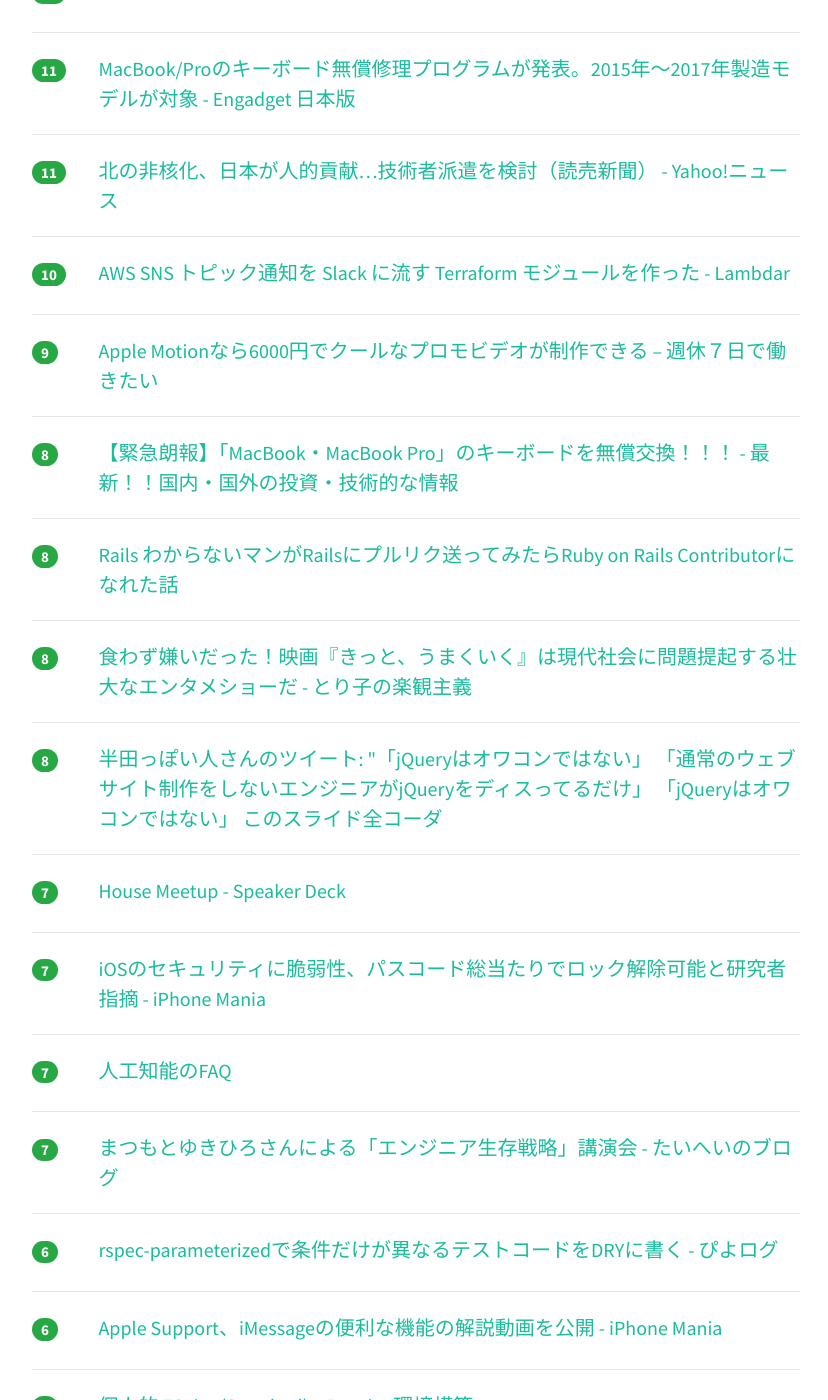
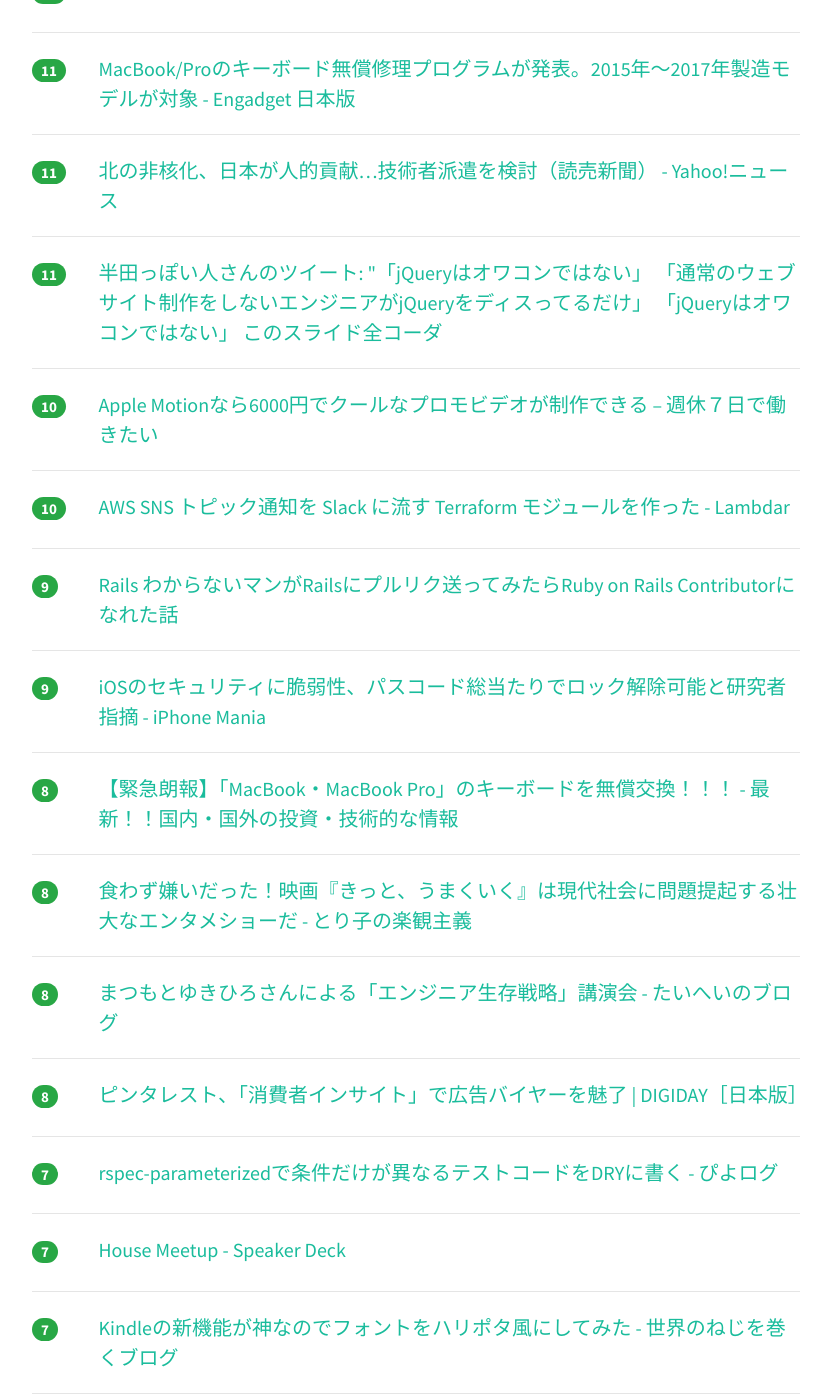
Before and after one commit to yatta47/hatena-matome-site, a Jekyll site: the page built from _posts/2018-06-24-hatena.md, in a window 1280 px wide and 1400 px high, scrolled down 2893 px. Shown: the whole window, without its empty margins (224-1052 px from the left). Built offline with Jekyll 4.4.1, drawn with Linux system fonts in a browser that asks for light colours; nearby versions of some CDN libraries; some of the changed text lies outside the part shown.

Commit message:
Updated 2018-06-24

```diff
--- a/_posts/2018-06-24-hatena.md
+++ b/_posts/2018-06-24-hatena.md
@@ -1,24 +1,29 @@
 ---
 layout: post
 title:  "2018-06-24 はてぶIT"
-date:   2018-06-24 18:02:07
+date:   2018-06-24 19:02:57
 tags: [it-hotentry]
 ---
-53 件のデータあり
+54 件のデータあり
 
 <hr><div class="row">
-<div class="col-1"><span class="badge badge-pill badge-success h2">223</span></div>
+<div class="col-1"><span class="badge badge-pill badge-success h2">233</span></div>
 <div class="col-11"><a href='https://speakerdeck.com/yosuke_furukawa/enzinianinarujue-wu' target='_blank'>エンジニアになる覚悟 - Speaker Deck</a></div>
 </div>
 <hr>
 <div class="row">
-<div class="col-1"><span class="badge badge-pill badge-success h2">88</span></div>
+<div class="col-1"><span class="badge badge-pill badge-success h2">100</span></div>
 <div class="col-11"><a href='https://qiita.com/isihigameKoudai/items/eee3eb6a435675fdfd73' target='_blank'>Vue-cli uiが想像以上に便利だった話</a></div>
 </div>
 <hr>
 <div class="row">
-<div class="col-1"><span class="badge badge-pill badge-success h2">82</span></div>
+<div class="col-1"><span class="badge badge-pill badge-success h2">91</span></div>
 <div class="col-11"><a href='http://twitter.com/HiromitsuTakagi/status/1010493099368300544' target='_blank'>Hiromitsu Takagiさんのツイート: "広告配信会社を責めろとか、広告主を責めろという声が散見されるが、それは業界の都合を消費者に押し付けているにすぎない。消費者が自らが直面する掲載</a></div>
+</div>
+<hr>
+<div class="row">
+<div class="col-1"><span class="badge badge-pill badge-success h2">76</span></div>
+<div class="col-11"><a href='https://news.yahoo.co.jp/byline/moriimasakatsu/20180624-00086884/' target='_blank'>気を付けろ！QRコードに脆弱性？　その深刻さと騙されないための対策(森井昌克) - 個人 - Yahoo!ニュース</a></div>
 </div>
 <hr>
 <div class="row">
@@ -32,13 +37,13 @@ tags: [it-hotentry]
 </div>
 <hr>
 <div class="row">
-<div class="col-1"><span class="badge badge-pill badge-success h2">60</span></div>
-<div class="col-11"><a href='https://news.yahoo.co.jp/byline/moriimasakatsu/20180624-00086884/' target='_blank'>気を付けろ！QRコードに脆弱性？　その深刻さと騙されないための対策(森井昌克) - 個人 - Yahoo!ニュース</a></div>
+<div class="col-1"><span class="badge badge-pill badge-success h2">38</span></div>
+<div class="col-11"><a href='https://yoshidakenkou.net/post-11715/' target='_blank'>【顔バレ】自称主婦の星空サラさん、科捜研レベルの技術で顔面開示される</a></div>
 </div>
 <hr>
 <div class="row">
-<div class="col-1"><span class="badge badge-pill badge-success h2">38</span></div>
-<div class="col-11"><a href='https://yoshidakenkou.net/post-11715/' target='_blank'>【顔バレ】自称主婦の星空サラさん、科捜研レベルの技術で顔面開示される</a></div>
+<div class="col-1"><span class="badge badge-pill badge-success h2">28</span></div>
+<div class="col-11"><a href='https://jp.techcrunch.com/2018/06/23/2018-06-22-transfer-sh-is-an-instant-sharing-tool-for-programmers/' target='_blank'>2018-06-22-transfer-sh-is-an-instant-sharing-tool-for-programmers</a></div>
 </div>
 <hr>
 <div class="row">
@@ -52,33 +57,38 @@ tags: [it-hotentry]
 </div>
 <hr>
 <div class="row">
-<div class="col-1"><span class="badge badge-pill badge-success h2">26</span></div>
-<div class="col-11"><a href='https://jp.techcrunch.com/2018/06/23/2018-06-22-transfer-sh-is-an-instant-sharing-tool-for-programmers/' target='_blank'>2018-06-22-transfer-sh-is-an-instant-sharing-tool-for-programmers</a></div>
+<div class="col-1"><span class="badge badge-pill badge-success h2">25</span></div>
+<div class="col-11"><a href='https://togetter.com/li/1240029' target='_blank'>【まつもとゆきひろ氏　特別講演】若手エンジニアの生存戦略 - Togetter</a></div>
 </div>
 <hr>
 <div class="row">
 <div class="col-1"><span class="badge badge-pill badge-success h2">24</span></div>
-<div class="col-11"><a href='https://togetter.com/li/1240029' target='_blank'>【まつもとゆきひろ氏　特別講演】若手エンジニアの生存戦略 - Togetter</a></div>
+<div class="col-11"><a href='https://speakerdeck.com/yosuke_furukawa/enzinianinarujue-wu?slide=84' target='_blank'>エンジニアになる覚悟 - Speaker Deck</a></div>
 </div>
 <hr>
 <div class="row">
 <div class="col-1"><span class="badge badge-pill badge-success h2">23</span></div>
-<div class="col-11"><a href='https://speakerdeck.com/yosuke_furukawa/enzinianinarujue-wu?slide=84' target='_blank'>エンジニアになる覚悟 - Speaker Deck</a></div>
+<div class="col-11"><a href='https://anond.hatelabo.jp/20180624145319' target='_blank'>女性エンジニアと言えば、某MSの女性エンジニアが公式の本人ツイッターで"..</a></div>
 </div>
 <hr>
 <div class="row">
-<div class="col-1"><span class="badge badge-pill badge-success h2">21</span></div>
+<div class="col-1"><span class="badge badge-pill badge-success h2">22</span></div>
 <div class="col-11"><a href='https://sadayoshi-tada.hatenablog.com/entry/20180623/1529764469' target='_blank'>『はてな・ペパボ技術大会 #4 〜DevOps〜 @京都』で各社の取り組みを聞いて色々考えた話 - 継続は力なり</a></div>
 </div>
 <hr>
 <div class="row">
-<div class="col-1"><span class="badge badge-pill badge-success h2">19</span></div>
+<div class="col-1"><span class="badge badge-pill badge-success h2">22</span></div>
+<div class="col-11"><a href='https://medium.com/@sukaiiwasaki/ee34166475b3' target='_blank'>まつもとゆきひろ氏の公演を聞いて感じた圧倒的な差 – Sky Iwasaki – Medium</a></div>
+</div>
+<hr>
+<div class="row">
+<div class="col-1"><span class="badge badge-pill badge-success h2">20</span></div>
 <div class="col-11"><a href='https://chi-design-ooo.com/qa-marketing-design-view/' target='_blank'>Humore design web » あ、ありのまま今起こったことを話すぜ…。マーケティングの話をしていたらいつの間にかデザインの話をしていたんだが</a></div>
 </div>
 <hr>
 <div class="row">
 <div class="col-1"><span class="badge badge-pill badge-success h2">19</span></div>
-<div class="col-11"><a href='https://medium.com/@sukaiiwasaki/ee34166475b3' target='_blank'>まつもとゆきひろ氏の公演を聞いて感じた圧倒的な差 – Sky Iwasaki – Medium</a></div>
+<div class="col-11"><a href='http://msyksphinz.hatenablog.com/entry/2018/06/24/040000' target='_blank'>Microsoftのデータフロープロセッサ EDGEの論文を読む - FPGA開発日記</a></div>
 </div>
 <hr>
 <div class="row">
@@ -97,23 +107,28 @@ tags: [it-hotentry]
 </div>
 <hr>
 <div class="row">
+<div class="col-1"><span class="badge badge-pill badge-success h2">17</span></div>
+<div class="col-11"><a href='https://togetter.com/li/1240189' target='_blank'>大阪モノレールの分岐器が動く様子がなんかもうスゴくてびっくり「驚異の技術!」「永遠に見ていられる」 - Togetter</a></div>
+</div>
+<hr>
+<div class="row">
 <div class="col-1"><span class="badge badge-pill badge-success h2">16</span></div>
 <div class="col-11"><a href='https://japan.cnet.com/article/35121164/' target='_blank'>「学位」が取れるニュージーランドのクリエイティブ専門教育機関--手に職つけながら経営も - CNET Japan</a></div>
 </div>
 <hr>
 <div class="row">
 <div class="col-1"><span class="badge badge-pill badge-success h2">16</span></div>
-<div class="col-11"><a href='https://togetter.com/li/1240189' target='_blank'>大阪モノレールの分岐器が動く様子がなんかもうスゴくてびっくり「驚異の技術!」「永遠に見ていられる」 - Togetter</a></div>
+<div class="col-11"><a href='https://japanese.engadget.com/2018/06/23/nuro-2gbps/' target='_blank'>nuro光（2Gbps）導入までの顛末。結果として得られた速度は最高でした - Engadget 日本版</a></div>
 </div>
 <hr>
 <div class="row">
 <div class="col-1"><span class="badge badge-pill badge-success h2">16</span></div>
-<div class="col-11"><a href='http://msyksphinz.hatenablog.com/entry/2018/06/24/040000' target='_blank'>Microsoftのデータフロープロセッサ EDGEの論文を読む - FPGA開発日記</a></div>
+<div class="col-11"><a href='https://anond.hatelabo.jp/20180623181244' target='_blank'>Y社のエンジニア炎上について思ったこと -「女性エンジニア少ない問題</a></div>
 </div>
 <hr>
 <div class="row">
 <div class="col-1"><span class="badge badge-pill badge-success h2">15</span></div>
-<div class="col-11"><a href='https://anond.hatelabo.jp/20180623181244' target='_blank'>Y社のエンジニア炎上について思ったこと -「女性エンジニア少ない問題</a></div>
+<div class="col-11"><a href='http://www.itmedia.co.jp/pcuser/articles/1806/24/news012.html' target='_blank'>YouTubeを超えて広がる「好きなことで、生きていく」のいま - ITmedia PC USER</a></div>
 </div>
 <hr>
 <div class="row">
@@ -123,26 +138,11 @@ tags: [it-hotentry]
 <hr>
 <div class="row">
 <div class="col-1"><span class="badge badge-pill badge-success h2">14</span></div>
-<div class="col-11"><a href='http://www.itmedia.co.jp/pcuser/articles/1806/24/news012.html' target='_blank'>YouTubeを超えて広がる「好きなことで、生きていく」のいま - ITmedia PC USER</a></div>
+<div class="col-11"><a href='http://twitter.com/hiromitsutakagi/status/1010493099368300544' target='_blank'>Hiromitsu Takagiさんのツイート: "広告配信会社を責めろとか、広告主を責めろという声が散見されるが、それは業界の都合を消費者に押し付けているにすぎない。消費者が自らが直面する掲載</a></div>
 </div>
 <hr>
 <div class="row">
 <div class="col-1"><span class="badge badge-pill badge-success h2">13</span></div>
-<div class="col-11"><a href='http://twitter.com/hiromitsutakagi/status/1010493099368300544' target='_blank'>Hiromitsu Takagiさんのツイート: "広告配信会社を責めろとか、広告主を責めろという声が散見されるが、それは業界の都合を消費者に押し付けているにすぎない。消費者が自らが直面する掲載</a></div>
-</div>
-<hr>
-<div class="row">
-<div class="col-1"><span class="badge badge-pill badge-success h2">12</span></div>
-<div class="col-11"><a href='https://anond.hatelabo.jp/20180624145319' target='_blank'>女性エンジニアと言えば、某MSの女性エンジニアが公式の本人ツイッターで"..</a></div>
-</div>
-<hr>
-<div class="row">
-<div class="col-1"><span class="badge badge-pill badge-success h2">12</span></div>
-<div class="col-11"><a href='https://japanese.engadget.com/2018/06/23/nuro-2gbps/' target='_blank'>nuro光（2Gbps）導入までの顛末。結果として得られた速度は最高でした - Engadget 日本版</a></div>
-</div>
-<hr>
-<div class="row">
-<div class="col-1"><span class="badge badge-pill badge-success h2">12</span></div>
 <div class="col-11"><a href='http://catindog.hatenablog.com/entry/2018/06/23/234427' target='_blank'>K8Sで機械学習の予想システムを作成　 - にほんごのれんしゅう</a></div>
 </div>
 <hr>
@@ -157,13 +157,28 @@ tags: [it-hotentry]
 </div>
 <hr>
 <div class="row">
+<div class="col-1"><span class="badge badge-pill badge-success h2">11</span></div>
+<div class="col-11"><a href='http://twitter.com/assialiholic/status/1010416686325829632' target='_blank'>半田っぽい人さんのツイート: "「jQueryはオワコンではない」 「通常のウェブサイト制作をしないエンジニアがjQueryをディスってるだけ」 「jQueryはオワコンではない」 このスライド全コーダ</a></div>
+</div>
+<hr>
+<div class="row">
+<div class="col-1"><span class="badge badge-pill badge-success h2">10</span></div>
+<div class="col-11"><a href='https://blog.craftz.dog/apple-motion-is-the-cheapest-way-to-make-professional-promo-videos-8c4c2aa95f0d' target='_blank'>Apple Motionなら6000円でクールなプロモビデオが制作できる – 週休７日で働きたい</a></div>
+</div>
+<hr>
+<div class="row">
 <div class="col-1"><span class="badge badge-pill badge-success h2">10</span></div>
 <div class="col-11"><a href='http://lambdar.hatenablog.com/entry/2017/05/21/020208' target='_blank'>AWS SNS トピック通知を Slack に流す Terraform モジュールを作った - Lambdar</a></div>
 </div>
 <hr>
 <div class="row">
 <div class="col-1"><span class="badge badge-pill badge-success h2">9</span></div>
-<div class="col-11"><a href='https://blog.craftz.dog/apple-motion-is-the-cheapest-way-to-make-professional-promo-videos-8c4c2aa95f0d' target='_blank'>Apple Motionなら6000円でクールなプロモビデオが制作できる – 週休７日で働きたい</a></div>
+<div class="col-11"><a href='https://qiita.com/liukoki/items/84eac1011eca7f848f36' target='_blank'>Rails わからないマンがRailsにプルリク送ってみたらRuby on Rails Contributorになれた話</a></div>
+</div>
+<hr>
+<div class="row">
+<div class="col-1"><span class="badge badge-pill badge-success h2">9</span></div>
+<div class="col-11"><a href='https://iphone-mania.jp/news-216785/' target='_blank'>iOSのセキュリティに脆弱性、パスコード総当たりでロック解除可能と研究者指摘 - iPhone Mania</a></div>
 </div>
 <hr>
 <div class="row">
@@ -173,17 +188,22 @@ tags: [it-hotentry]
 <hr>
 <div class="row">
 <div class="col-1"><span class="badge badge-pill badge-success h2">8</span></div>
-<div class="col-11"><a href='https://qiita.com/liukoki/items/84eac1011eca7f848f36' target='_blank'>Rails わからないマンがRailsにプルリク送ってみたらRuby on Rails Contributorになれた話</a></div>
-</div>
-<hr>
-<div class="row">
-<div class="col-1"><span class="badge badge-pill badge-success h2">8</span></div>
 <div class="col-11"><a href='https://www.torikooptimism.com/entry/three-idiots' target='_blank'>食わず嫌いだった！映画『きっと、うまくいく』は現代社会に問題提起する壮大なエンタメショーだ - とり子の楽観主義</a></div>
 </div>
 <hr>
 <div class="row">
 <div class="col-1"><span class="badge badge-pill badge-success h2">8</span></div>
-<div class="col-11"><a href='http://twitter.com/assialiholic/status/1010416686325829632' target='_blank'>半田っぽい人さんのツイート: "「jQueryはオワコンではない」 「通常のウェブサイト制作をしないエンジニアがjQueryをディスってるだけ」 「jQueryはオワコンではない」 このスライド全コーダ</a></div>
+<div class="col-11"><a href='https://taihei.hatenablog.com/entry/2018/06/23/204858' target='_blank'>まつもとゆきひろさんによる「エンジニア生存戦略」講演会 - たいへいのブログ</a></div>
+</div>
+<hr>
+<div class="row">
+<div class="col-1"><span class="badge badge-pill badge-success h2">8</span></div>
+<div class="col-11"><a href='https://digiday.jp/platforms/pinterest-wooing-ad-buyers-consumer-insights-message/' target='_blank'>ピンタレスト、「消費者インサイト」で広告バイヤーを魅了 | DIGIDAY［日本版］</a></div>
+</div>
+<hr>
+<div class="row">
+<div class="col-1"><span class="badge badge-pill badge-success h2">7</span></div>
+<div class="col-11"><a href='https://blog.piyo.tech/posts/2018-06-04-rspec-parameterized/' target='_blank'>rspec-parameterizedで条件だけが異なるテストコードをDRYに書く - ぴよログ</a></div>
 </div>
 <hr>
 <div class="row">
@@ -193,22 +213,12 @@ tags: [it-hotentry]
 <hr>
 <div class="row">
 <div class="col-1"><span class="badge badge-pill badge-success h2">7</span></div>
-<div class="col-11"><a href='https://iphone-mania.jp/news-216785/' target='_blank'>iOSのセキュリティに脆弱性、パスコード総当たりでロック解除可能と研究者指摘 - iPhone Mania</a></div>
+<div class="col-11"><a href='http://www.nejimakiblog.com/entry/kindle-fonts-update-5961-2018-change' target='_blank'>Kindleの新機能が神なのでフォントをハリポタ風にしてみた - 世界のねじを巻くブログ</a></div>
 </div>
 <hr>
 <div class="row">
 <div class="col-1"><span class="badge badge-pill badge-success h2">7</span></div>
 <div class="col-11"><a href='http://www.ai-gakkai.or.jp/whatsai/AIfaq.html' target='_blank'>人工知能のFAQ</a></div>
-</div>
-<hr>
-<div class="row">
-<div class="col-1"><span class="badge badge-pill badge-success h2">7</span></div>
-<div class="col-11"><a href='https://taihei.hatenablog.com/entry/2018/06/23/204858' target='_blank'>まつもとゆきひろさんによる「エンジニア生存戦略」講演会 - たいへいのブログ</a></div>
-</div>
-<hr>
-<div class="row">
-<div class="col-1"><span class="badge badge-pill badge-success h2">6</span></div>
-<div class="col-11"><a href='https://blog.piyo.tech/posts/2018-06-04-rspec-parameterized/' target='_blank'>rspec-parameterizedで条件だけが異なるテストコードをDRYに書く - ぴよログ</a></div>
 </div>
 <hr>
 <div class="row">
@@ -223,7 +233,12 @@ tags: [it-hotentry]
 <hr>
 <div class="row">
 <div class="col-1"><span class="badge badge-pill badge-success h2">6</span></div>
-<div class="col-11"><a href='http://www.nejimakiblog.com/entry/kindle-fonts-update-5961-2018-change' target='_blank'>Kindleの新機能が神なのでフォントをハリポタ風にしてみた - 世界のねじを巻くブログ</a></div>
+<div class="col-11"><a href='http://blog.livedoor.jp/itsoku/archives/53702360.html' target='_blank'>【悲報】Microsoft、月額制のOffice 365へ移行促進。買い切り版を不利にして強硬へ : IT速報</a></div>
+</div>
+<hr>
+<div class="row">
+<div class="col-1"><span class="badge badge-pill badge-success h2">6</span></div>
+<div class="col-11"><a href='https://blog.codecamp.jp/application-programming?page=1' target='_blank'>アプリ開発出来るようになるプログラミングの勉強時間とは？ | Tech2GO</a></div>
 </div>
 <hr>
 <div class="row">
@@ -247,8 +262,8 @@ tags: [it-hotentry]
 </div>
 <hr>
 <div class="row">
-<div class="col-1"><span class="badge badge-pill badge-success h2">5</span></div>
-<div class="col-11"><a href='https://blog.codecamp.jp/application-programming?page=1' target='_blank'>アプリ開発出来るようになるプログラミングの勉強時間とは？ | Tech2GO</a></div>
+<div class="col-1"><span class="badge badge-pill badge-success h2">4</span></div>
+<div class="col-11"><a href='http://deeplearning.jp/seminar/' target='_blank'>Seminar – Deep Learning JP</a></div>
 </div>
 <hr>
 <div class="row">
@@ -257,16 +272,6 @@ tags: [it-hotentry]
 </div>
 <hr>
 <div class="row">
-<div class="col-1"><span class="badge badge-pill badge-success h2">4</span></div>
-<div class="col-11"><a href='http://blog.livedoor.jp/itsoku/archives/53702360.html' target='_blank'>【悲報】Microsoft、月額制のOffice 365へ移行促進。買い切り版を不利にして強硬へ : IT速報</a></div>
-</div>
-<hr>
-<div class="row">
-<div class="col-1"><span class="badge badge-pill badge-success h2">3</span></div>
-<div class="col-11"><a href='https://digiday.jp/platforms/pinterest-wooing-ad-buyers-consumer-insights-message/' target='_blank'>ピンタレスト、「消費者インサイト」で広告バイヤーを魅了 | DIGIDAY［日本版］</a></div>
-</div>
-<hr>
-<div class="row">
 <div class="col-1"><span class="badge badge-pill badge-success h2">0</span></div>
 <div class="col-11"><a href='https://torikooptimism.hatenablog.com/entry/three-idiots' target='_blank'>食わず嫌いだった！映画『きっと、うまくいく』は現代社会に問題提起する壮大なエンタメショーだ - とり子の楽観主義</a></div>
 </div>
```
